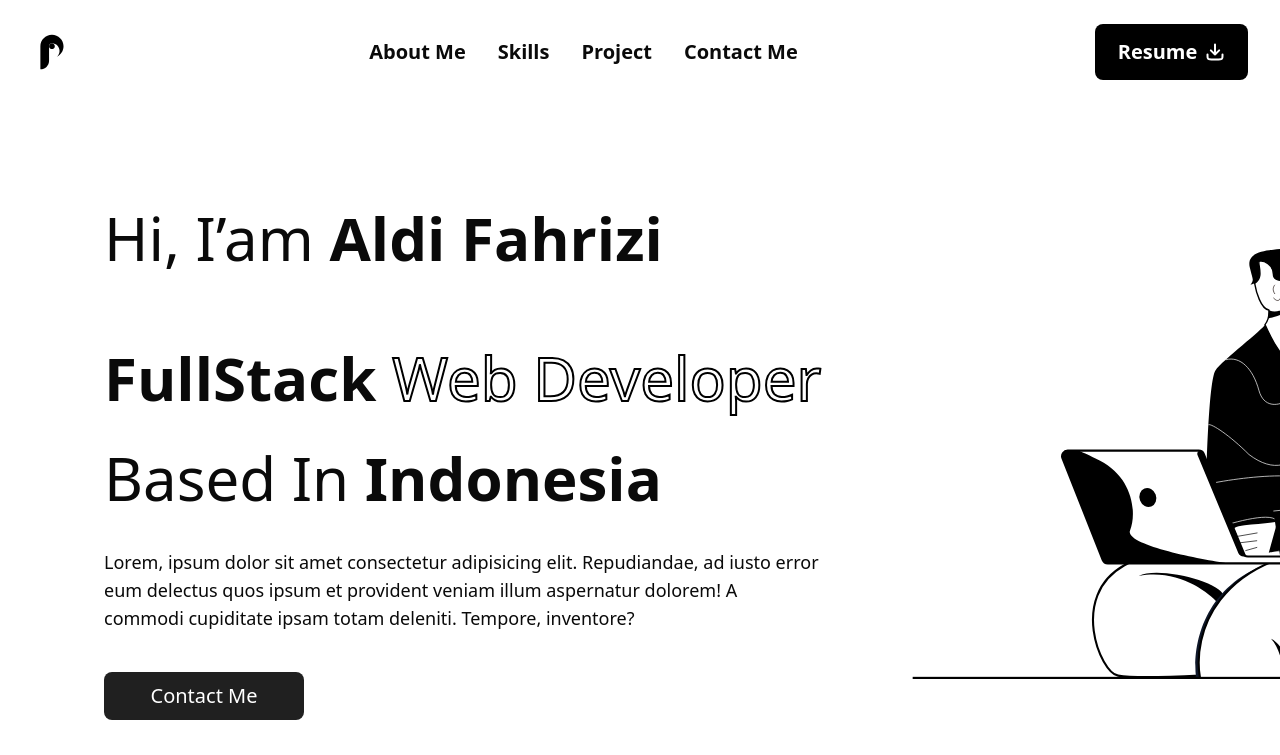
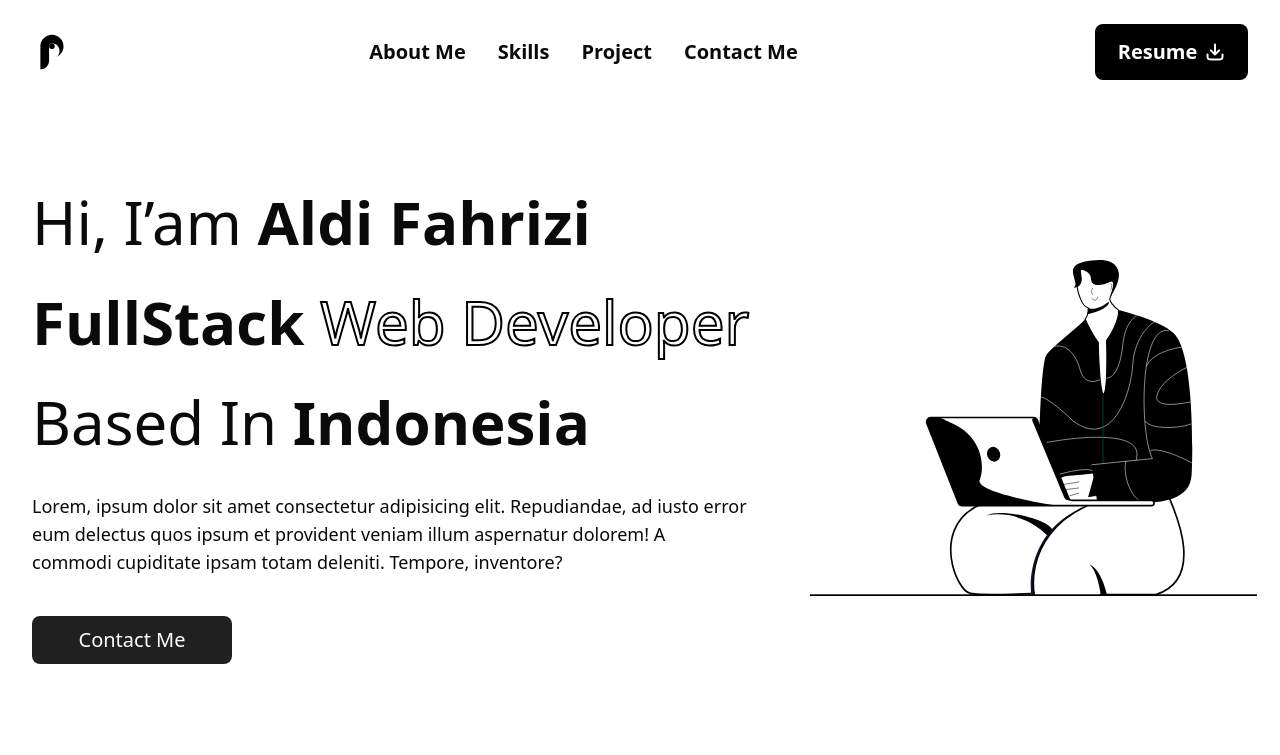
Before and after one commit to aldifhrent/portfolio-cc, a React (Vite) app: page / in a window 1280 px wide. Shown: the top 755 px of the page. Built offline with nearby package versions, Linux system fonts and the light colour scheme.

Commit message:
fix: images

```diff
--- a/src/components/experience.card.tsx
+++ b/src/components/experience.card.tsx
@@ -2,7 +2,7 @@ import { IExperienceProps } from "@/types/types";
 
 export default function ExperienceCard(experience: IExperienceProps) {
   return (
-    <div className="p-2 sm:p-6 py-[30px] border-[1px]  w-[500px] md:w-[700px] lg:w-[900px] min-h-[200px] rounded-lg flex items-center">
+    <div className="p-4 sm:p-6 py-[30px] border-[1px]  w-[300px] md:w-[700px] lg:w-[900px] min-h-[200px] rounded-lg flex items-center">
       <div className="flex flex-col">
         <div className="flex flex-col lg:flex-row  justify-between w-full gap-y-[30px]">
           <div className="flex items-center gap-[30px] ">
--- a/src/components/hero.tsx
+++ b/src/components/hero.tsx
@@ -1,8 +1,9 @@
 const Hero = () => {
   return (
-    <section className="container w-screen mx-auto mt-20">
+    <section className="w-screen mt-20">
+      <div className="container">
       <div className="flex flex-col-reverse xl:flex-row justify-between items-center gap-y-10">
-        <div className="flex flex-col gap-5 lg:gap-10 p-6">
+        <div className="flex flex-col gap-5 lg:gap-10 p-2">
           <h1 className="text-[28px] sm:text-5xl md:text-6xl">
             Hi, I’am
             <span className="text-[28px] sm:text-5xl md:text-6xl font-extrabold">
@@ -10,7 +11,6 @@ const Hero = () => {
               Aldi Fahrizi{" "}
             </span>
           </h1>
-          <div className="flex"></div>
           <h1 className="flex gap-4 text-[28px] sm:text-5xl md:text-6xl text-nowrap">
             <span className="font-extrabold">FullStack</span>
             <span className="text-outline-black">Web Developer</span>
@@ -32,9 +32,10 @@ const Hero = () => {
         <div>
           <img
             src="./hero-img.svg"
-            className="max-w-[580px] lg:max-w-screen-sm lg:max-h-[556px]"
+            className="min-w-[500px]"
           />
         </div>
+      </div>
       </div>
     </section>
   );
--- a/src/components/portfolio.card.tsx
+++ b/src/components/portfolio.card.tsx
@@ -10,11 +10,10 @@ export const PortfolioCard = (props: IPortfolio) => {
 
   return (
     <div
-      className={`flex pl-4 lg:pl-0  ${
-        isEven ? "flex-col lg:flex-row-reverse" : "flex-col lg:flex-row"
-      } justify-between gap-12 xl:gap-[104px]`}
+      className={`flex pl-4 lg:pl-0  justify-between gap-12 xl:gap-[104px] items-center *:
+        ${isEven ? "flex-col lg:flex-row-reverse" : "flex-col lg:flex-row"} `}
     >
-      <img src={props.image} className="max-w-[400px]" alt={props.title} />
+      <img src={props.image} className="w-[400px] h-[350px] rounded-lg" alt={props.title} />
       <div className="flex flex-col text-white py-0 lg:py-[110px] gap-7 mt-10">
         <h1 className="text-[20px] lg:text-5xl font-bold">{formattedId}</h1>
         <h2 className="text-[20px] lg:text-[32px] font-bold text-nowrap">
--- a/src/components/skills.tsx
+++ b/src/components/skills.tsx
@@ -21,7 +21,7 @@ export default function MySkills() {
         {/* Front-End Skills */}
         <div className="mt-[50px]">
           <h2 className="text-3xl font-bold">Front-End</h2>
-          <div className="grid grid-cols-2 md:grid-cols-3 lg:grid-cols-3 xl:grid-cols-4 2xl:grid-cols-5 gap-10 lg:gap-[71.5px] mt-4">
+          <div className="grid grid-cols-1 sm:grid-cols-2 md:grid-cols-3 lg:grid-cols-3 xl:grid-cols-4 2xl:grid-cols-5 gap-10 lg:gap-[71.5px] mt-4">
             {frontEndSkills.map((value, idx) => (
               <SkillCard key={idx} image={value.image} title={value.title} />
             ))}
@@ -31,7 +31,7 @@ export default function MySkills() {
         {/* Back-End Skills */}
         <div className="mt-[60px]">
           <h2 className="text-3xl font-bold">Back-End</h2>
-          <div className="grid grid-cols-2 md:grid-cols-3 lg:grid-cols-3 xl:grid-cols-4 2xl:grid-cols-5 gap-10 lg:gap-[71.5px] mt-4">
+          <div className="grid grid-cols-1 sm:grid-cols-2 md:grid-cols-3 lg:grid-cols-3 xl:grid-cols-4 2xl:grid-cols-5 gap-10 lg:gap-[71.5px] mt-4">
             {backEndSkills.map((value, idx) => (
               <SkillCard key={idx} image={value.image} title={value.title} />
             ))}
@@ -41,7 +41,7 @@ export default function MySkills() {
         {/* DevOps Skills */}
         <div className="mt-[60px]">
           <h2 className="text-3xl font-bold">DevOps</h2>
-          <div className="grid grid-cols-2 md:grid-cols-3 lg:grid-cols-3 xl:grid-cols-4 2xl:grid-cols-5 gap-10 lg:gap-[71.5px] mt-4">
+          <div className="grid grid-cols-1 sm:grid-cols-2 md:grid-cols-3 lg:grid-cols-3 xl:grid-cols-4 2xl:grid-cols-5 gap-10 lg:gap-[71.5px] mt-4">
             {devOpsSkills.map((value, idx) => (
               <SkillCard key={idx} image={value.image} title={value.title} />
             ))}
--- a/tailwind.config.js
+++ b/tailwind.config.js
@@ -11,8 +11,8 @@ export default {
         padding: {
           DEFAULT: "1rem",
           sm: "2rem",
-          lg: "4rem",
-          xl: "5rem",
+          lg: "1.5rem",
+          xl: "1.5rem",
           "2xl": "6rem",
         },
       },
```
Also changed, not shown: 1 other file (tests, documents, lock files or other folders).
